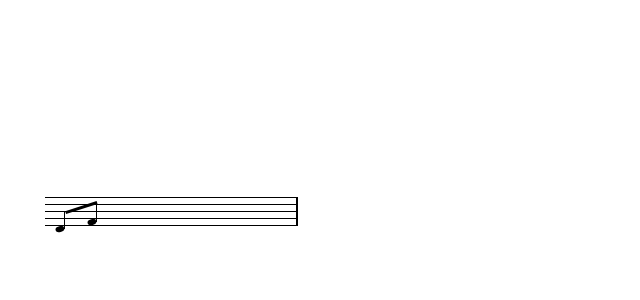
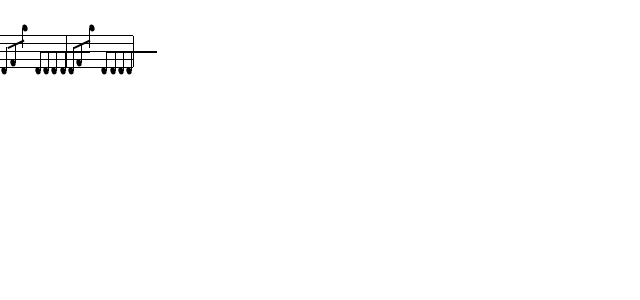
Before and after one commit to Pfannen/beat-canvas, a Next.js app: page /html-canvas in a window 1280 px wide. Shown: the top 300 px of the page, without its empty margins (0-640 px from the left). Built offline with nearby package versions, Linux system fonts and the light colour scheme.

Commit message:
Relatively positioned music in progress

```diff
--- /dev/null
+++ b/app/html-canvas/index.module.css
@@ -0,0 +1,4 @@
+.canvas {
+  height: 800px;
+  aspect-ratio: 0.5;
+}
--- a/app/html-canvas/page.tsx
+++ b/app/html-canvas/page.tsx
@@ -7,8 +7,8 @@ import { FunctionComponent } from "react";
 type HTMLCanvasProps = {};
 
 const HTMLCanvas: FunctionComponent<HTMLCanvasProps> = () => {
-  const canvas = getHTMLCanvas();
-  return <>{canvas}</>;
+  const canvas = getHTMLCanvas(0.5);
+  return <div className={classes.canvas}>{canvas}</div>;
 };
 
 export default HTMLCanvas;
--- a/objects/music-rendering/measure-renderer/index.ts
+++ b/objects/music-rendering/measure-renderer/index.ts
@@ -16,18 +16,15 @@ export class MeasureRenderer {
   private measureManager!: MeasureManager;
   private musicDimensions: MusicDimensionData;
   private measurements: Measurements;
-  private unitConverter?: MusicUnitConverter;
   constructor(
     music: Music,
     aboveBelowCount: number,
     musicDimensions: MusicDimensionData,
-    getBeatCanvasForPage: BeatCanvasDel,
-    unitConverter?: MusicUnitConverter
+    getBeatCanvasForPage: BeatCanvasDel
   ) {
     this.music = music;
     this.musicDimensions = musicDimensions;
     this.getBeatCanvasForPage = getBeatCanvasForPage;
-    this.unitConverter = unitConverter;
     this.transformer = new MeasureTransformer(music);
     this.aboveBelowCount = aboveBelowCount;
     this.measurements = new Measurements(aboveBelowCount, this.bodyCt, 3);
@@ -73,7 +70,9 @@ export class MeasureRenderer {
     renderData.forEach((measure, measureIndex) => {
       const timeSig = this.music.getMeasureTimeSignature(measureIndex);
       const measureData = this.measureManager.getMeasureData(measureIndex);
+      let measureWidth = measureData.width;
       const { height, padding } = this.musicDimensions.measureDimensions;
+
       const { line: lineFraction, space: spaceFraction } =
         this.measurements.getComponentFractions();
       const noteContainerHeight = height - padding.top - padding.bottom;
@@ -86,7 +85,7 @@ export class MeasureRenderer {
       const bodyStartPos = bodyEndPos - (this.bodyCt - 1);
       beatCanvas.drawMeasure({
         topLeft: measureData.start,
-        width: measureData.width,
+        width: measureWidth,
         height,
         containerPadding: padding,
         lineHeight,
@@ -109,7 +108,7 @@ export class MeasureRenderer {
           const type = note.type;
           const duration = this.music.getNoteDuration(measureIndex, noteIndex);
           const centerX =
-            measureData.width *
+            measureWidth *
               Measurements.getXFractionOffset(
                 note.x,
                 duration,
--- a/objects/music-rendering/music-layout/index.ts
+++ b/objects/music-rendering/music-layout/index.ts
@@ -2,6 +2,7 @@ import {
   MusicDimensionData,
   MusicDimensionParams,
 } from "@/types/music-rendering/music-layout";
+import { PageDimensionParams } from "./page-dimension-params";
 
 export class MusicLayout {
   static getDimensions(params: MusicDimensionParams): MusicDimensionData {
@@ -60,4 +61,12 @@ export class MusicLayout {
       },
     };
   }
+
+  static getGenericSheetMusicDimensions() {
+    return this.getDimensions(PageDimensionParams.genericSheetMusic());
+  }
+
+  static getHomePageDimensions(aspectRatio: number) {
+    return this.getDimensions(PageDimensionParams.homePageMusic(aspectRatio));
+  }
 }
--- a/objects/music-rendering/music-layout/page-dimension-params.ts
+++ b/objects/music-rendering/music-layout/page-dimension-params.ts
@@ -16,6 +16,18 @@ export class PageDimensionParams {
       }),
       minHeaderSpace: 0.1 * pageDimensions.height,
       measuresPerLine: 2,
+      linesPerPage: 7,
+      measurePaddingFractions: { top: 0.1, bottom: 0.2 },
+    };
+  }
+
+  static homePageMusic(aspectRatio: number): MusicDimensionParams {
+    const pageDimensions = { width: aspectRatio * 100, height: 100 };
+    return {
+      pageDimensions,
+      musicMargins: { top: 0, bottom: 0, left: 0, right: 0 },
+      minHeaderSpace: 0,
+      measuresPerLine: 3,
       linesPerPage: 7,
       measurePaddingFractions: { top: 0.1, bottom: 0.2 },
     };
--- a/types/music-rendering/index.ts
+++ b/types/music-rendering/index.ts
@@ -22,8 +22,4 @@ export type MeasureComponentValues<T = number> = { line: T; space: T };
 
 export type BeatCanvasDel = (pageNumber: number) => IBeatCanvas;
 
-export type MusicUnitConverter = (
-  xValue: number,
-  yValue: number,
-  aspectRatio: number
-) => { xValue: number; yValue: number };
+export type MusicUnitConverter = (xValue: number) => number;
--- a/utils/music-rendering/index.ts
+++ b/utils/music-rendering/index.ts
@@ -31,14 +31,9 @@ export const drawMockMeasures = (
   renderMeasures(createMockMeasures(), getBeatCanvasForPage);
 };
 
-const notes = [];
-
-export const getHTMLCanvas = () => {
-  const onMeasureClick = (identifiers: any) => console.log(identifiers);
-  const onComponentClick = (identifiers: any) => console.log(identifiers);
-  // const onNoteClick = (identifiers: any) => ({onClick});
+export const getHTMLCanvas = (aspectRatio: number) => {
   const beatCanvas = new ClickableBeatCanvas(
-    "px",
+    "%",
     undefined,
     undefined,
     (identifiers) => {
@@ -49,25 +44,34 @@ export const getHTMLCanvas = () => {
       };
     }
   );
-  drawMockMeasures(() => beatCanvas);
+  const music = new Music();
+  music.setMeasures(createMockMeasures());
+  const renderer = new MeasureRenderer(
+    music,
+    6,
+    MusicLayout.getHomePageDimensions(aspectRatio),
+    () => beatCanvas,
+    (xValue) => xValue / aspectRatio
+  );
+  renderer.render();
   return beatCanvas.createCanvas({
-    style: { position: "relative", width: "595.28px", height: "841.89px" },
+    style: { position: "relative", width: "100%", height: "100%" },
   });
 };
 
 const createMockMeasures = () => {
   const measures: Measure[] = [];
-  const measureCount = 1;
+  const measureCount = 2;
   for (let i = 0; i < measureCount; i++) {
     measures.push({
       notes: [
         { x: 0, y: -1, type: "eighth" },
         { x: 0.5, y: 1, type: "eighth" },
-        // { x: 1, y: 10, type: "quarter" },
-        // { x: 2, y: -1, type: "eighth" },
-        // { x: 2.5, y: -1, type: "eighth" },
-        // { x: 3, y: -1, type: "eighth" },
-        // { x: 3.5, y: -1, type: "eighth" },
+        { x: 1, y: 10, type: "quarter" },
+        { x: 2, y: -1, type: "eighth" },
+        { x: 2.5, y: -1, type: "eighth" },
+        { x: 3, y: -1, type: "eighth" },
+        { x: 3.5, y: -1, type: "eighth" },
       ],
     });
   }
```
